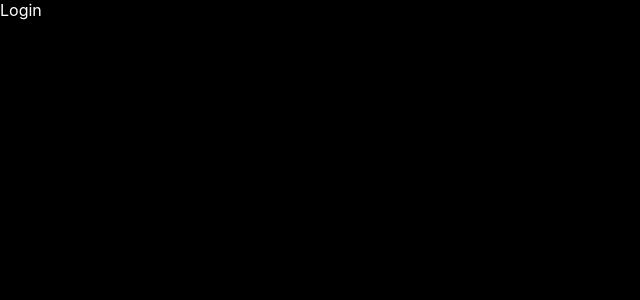
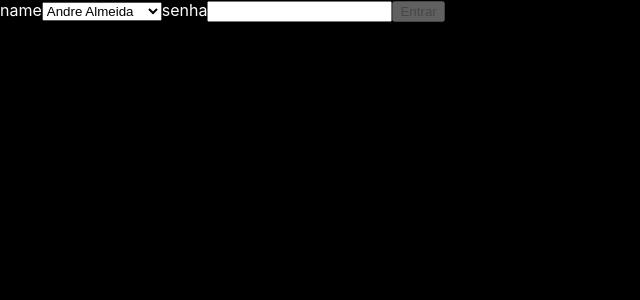
Before and after one commit to leilaMoraes/DesafioUltracar, a React (Create React App) app: page / in a window 1280 px wide. Shown: the top 300 px of the page, without its empty margins (0-640 px from the left). Built offline with nearby package versions, Linux system fonts and the light colour scheme.

Commit message:
feat: página de login em desenvolvimento

```diff
--- a/src/Context/AppProvider.js
+++ b/src/Context/AppProvider.js
@@ -1,10 +1,30 @@
 import PropTypes from 'prop-types';
+import { useEffect, useState } from 'react';
+import { employees } from '../mocks';
 import AppContext from './AppContext';
+
 export default function AppProvider({ children }) {
+  const [selectEmployee, setEmployees] = useState([]);
+  const [selectedEmployee, setSelectedEmployee] = useState('')
+
+  useEffect(() => {
+    setEmployees(employees)
+  }, [setSelectedEmployee]);
+
+  const onChange = ({target}) => {
+    return setSelectedEmployee(target.value);
+  };
+
+  const values = {
+    selectEmployee,
+    setSelectedEmployee,
+    selectedEmployee,
+    onChange
+  }
 
   return (
-    <AppContext.Provider>
-      {children}
+    <AppContext.Provider value={ values }>
+      { children }
     </AppContext.Provider>
   );
 }
--- a/src/Pages/Login.js
+++ b/src/Pages/Login.js
@@ -1,9 +1,46 @@
-import React from 'react';
+import React, { useContext, useState } from 'react';
+import { useHistory } from 'react-router-dom';
+import AppContext from '../Context/AppContext';
 
 function Login() {
+  const [inputPassword, setPassword] = useState('');
+  const {selectEmployee, onChange, selectedEmployee} = useContext(AppContext);
+  const history = useHistory();
+  const magicNumber = 6;
+  const onClick = () => {
+    history.push('/employee_page');
+  };
+
   return (
     <div>
-      <header>Login</header>
+      <label htmlFor=" employees">
+        name
+        <select
+          name="employees"
+          id=" employees"
+          value={selectedEmployee}
+          onChange={ onChange }
+        >
+          { selectEmployee.map((e, i) => ( <option key={ i }>{ e.nome }</option> ))}
+        </select>
+      </label>
+      <label htmlFor="password">
+        senha
+        <input
+          type="password"
+          name="password"
+          id="password"
+          onChange={ (event) => setPassword(event.target.value) }
+        />
+      </label>
+      <button
+        type="button"
+        data-testid="login-submit-btn"
+        disabled={ inputPassword.length < magicNumber }
+        onClick={ (() => onClick()) }
+      >
+        Entrar
+      </button>
     </div>
   );
 }
--- a/src/index.js
+++ b/src/index.js
@@ -4,13 +4,16 @@ import './index.css';
 import App from './App';
 import reportWebVitals from './reportWebVitals';
 import { BrowserRouter } from 'react-router-dom';
+import AppProvider from './Context/AppProvider';
 
 ReactDOM
   .createRoot(document.getElementById('root'))
   .render(
     <BrowserRouter>
-      <App />
-    </BrowserRouter>,
+      <AppProvider>
+        <App />
+      </AppProvider>
+    </BrowserRouter>
   );
 
 // If you want to start measuring performance in your app, pass a function
--- /dev/null
+++ b/src/mocks.js
@@ -0,0 +1,80 @@
+export const employees = [
+  {
+    nome: 'Andre Almeida',
+    senha: 'Aa1234'
+  },
+  {
+    nome: 'Carolina Nunes',
+    senha: 'Cn5678'
+  },
+  {
+    nome: 'Gabriel Lima',
+    senha: 'Gl9012'
+  },
+  {
+    nome: 'Larissa Ferreira',
+    senha: 'Lf3456'
+  },
+  {
+    nome: 'Marcos Santana',
+    senha: 'Ms7890'
+  }
+];
+
+export const customers = [
+  {
+    nome: 'João Alves',
+    cpf: '123.456.789-00',
+    telefone: '(31) 99999-0000',
+    carro: {
+      cor: 'azul',
+      modelo: 'Fiat Uno',
+      placa: 'ABC-1234',
+      ano: 2010
+    }
+  },
+  {
+    nome: 'Maria Barros',
+    cpf: '987.654.321-00',
+    telefone: '(31) 88888-0000',
+    carro: {
+      cor: 'vermelho',
+      modelo: 'Volkswagen Gol',
+      placa: 'DEF-5678',
+      ano: 2015
+    }
+  },
+  {
+    nome: 'Pedro Carneiro',
+    cpf: '456.789.123-00',
+    telefone: '(31) 77777-0000',
+    carro: {
+      cor: 'preto',
+      modelo: 'Ford Ka',
+      placa: 'GHI9Z12',
+      ano: 2020
+    }
+  },
+  {
+    nome: 'Ana Duarte',
+    cpf: '321.654.987-00',
+    telefone: '(31) 66666-0000',
+    carro: {
+      cor: 'branco',
+      modelo: 'Chevrolet Onix',
+      placa: 'JKL-3456',
+      ano: 2018
+    }
+  },
+  {
+    nome: 'Lucas Esperança',
+    cpf: '789.123.456-00',
+    telefone: '(31) 55555-0000',
+    carro: {
+      cor: 'prata',
+      modelo: 'Renault Sandero',
+      placa: 'MNO7H90',
+      ano: 2021
+    }
+  }
+];
```
